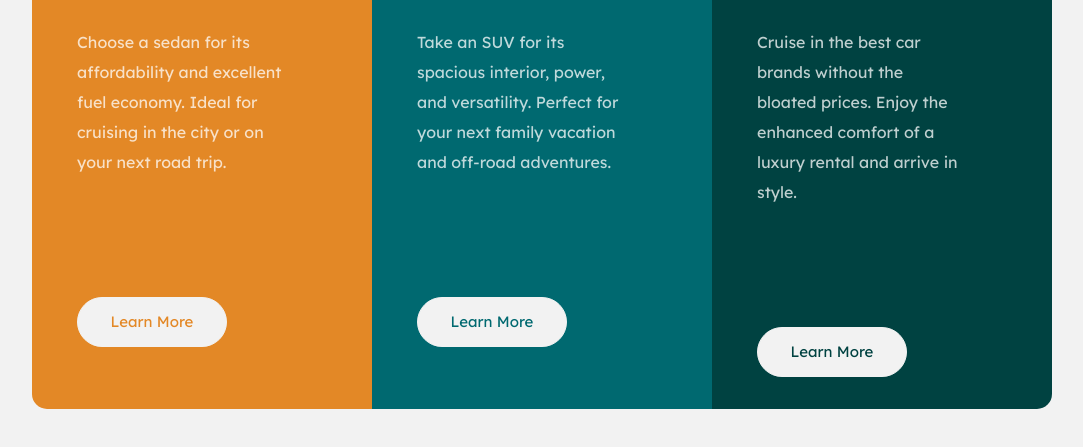
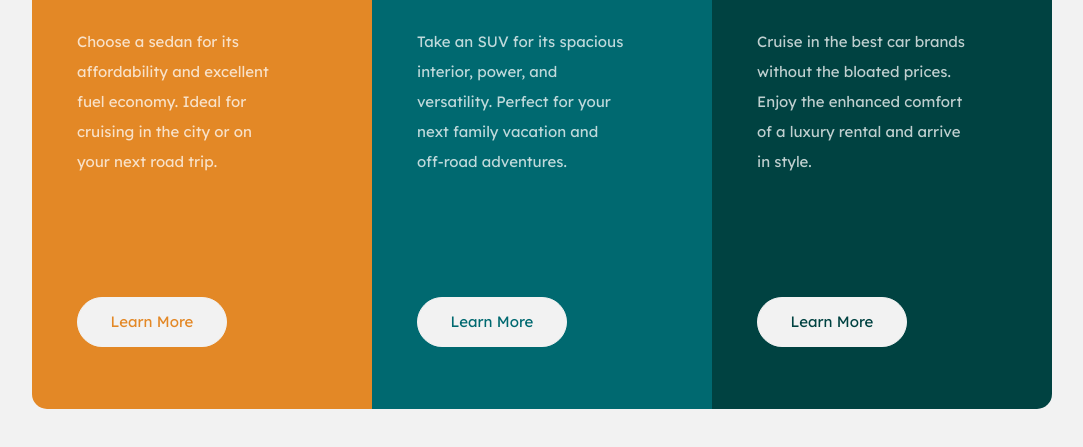
Before and after one commit to JairOrozco/3-column-card, a plain HTML site: page index.html in a window 1280 px wide. Shown: the part 291-738 px from the top of the page, without its empty margins (98-1181 px from the left). Drawn offline with Linux system fonts and the light colour scheme.

Commit message:
fix: changes styles card desktop version

```diff
--- a/scss/media-queries.scss
+++ b/scss/media-queries.scss
@@ -1,6 +1,13 @@
+
+body {
+    width: 100vw;
+    height: 100vh;
+    display: flex;
+    justify-content: center;
+    align-items: center;
+}
 
 main {
-    height: 100vh;
     flex-direction: row;
     justify-content: center;
     align-items: center;
@@ -23,7 +30,7 @@ main {
     width: 350px;
     height: 600px;
     padding: 60px 45px;
-    font-size: 1.6rem;
+    font-size: 1.5rem;
     .card__containerImg {
         display: flex;
         justify-content: center;
--- a/scss/styles-card.scss
+++ b/scss/styles-card.scss
@@ -21,6 +21,10 @@ $gray: hsl(0, 0%, 95%);
 
 $lexenDeca: 'Lexend Deca', sans-serif;
 $bigShoulders: 'Big Shoulders Display', cursive;
+
+body {
+    background-color: $gray;
+}
 
 main {
     width: 100%;
```
Also changed, not shown: css/media-queries.css, css/styles-card.css.
